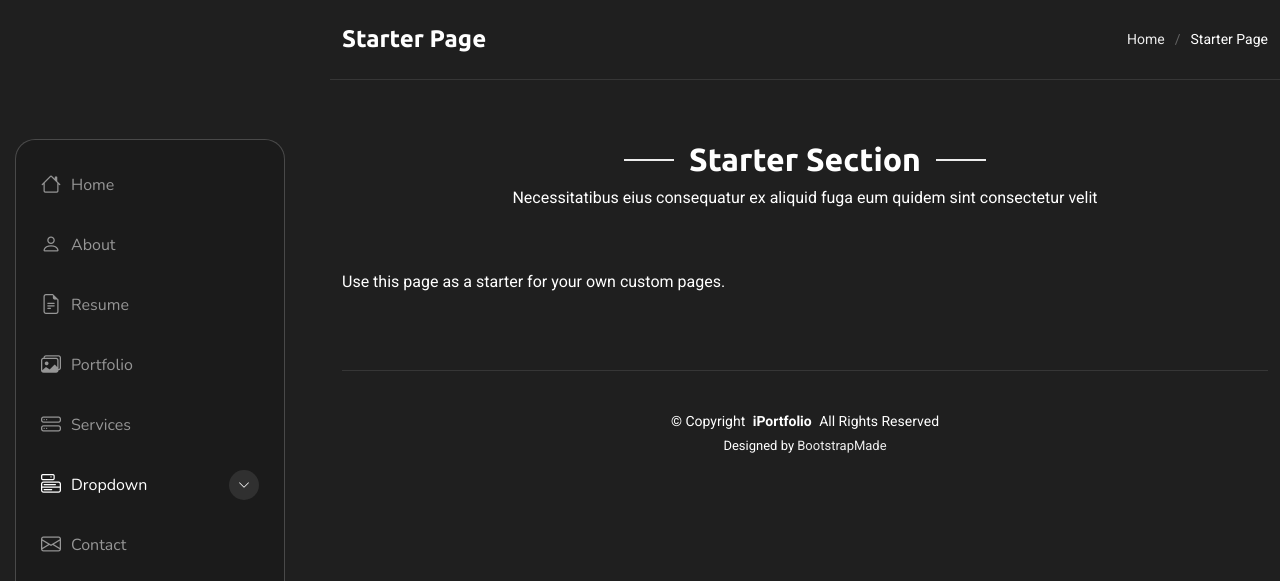
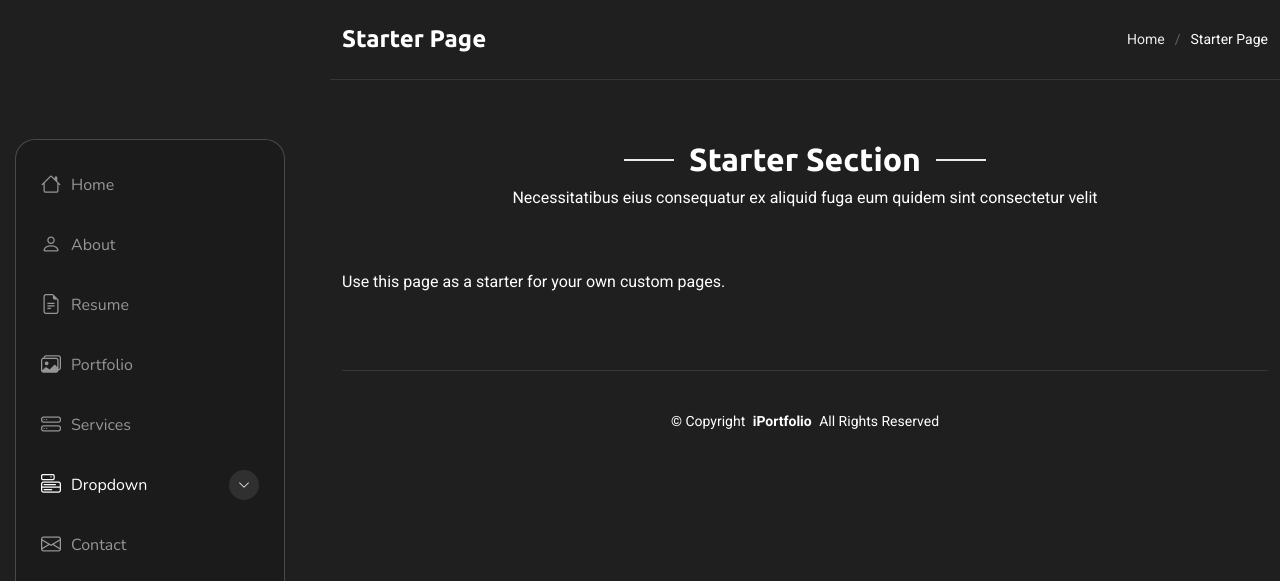
Before and after one commit to TheOluwatobiloba/theoluwatobiloba.github.io, a plain HTML site: page starter-page.html in a window 1280 px wide. Shown: the top 581 px of the page. Drawn offline with nearby package versions, Linux system fonts and the light colour scheme.

Commit message:
Update starter-page.html

```diff
--- a/starter-page.html
+++ b/starter-page.html
@@ -120,14 +120,6 @@
       <div class="copyright text-center ">
         <p>© <span>Copyright</span> <strong class="px-1 sitename">iPortfolio</strong> <span>All Rights Reserved</span></p>
       </div>
-      <div class="credits">
-        <!-- All the links in the footer should remain intact. -->
-        <!-- You can delete the links only if you've purchased the pro version. -->
-        <!-- Licensing information: https://bootstrapmade.com/license/ -->
-        <!-- Purchase the pro version with working PHP/AJAX contact form: [buy-url] -->
-        Designed by <a href="https://bootstrapmade.com/">BootstrapMade</a>
-      </div>
-    </div>
 
   </footer>
 
```
